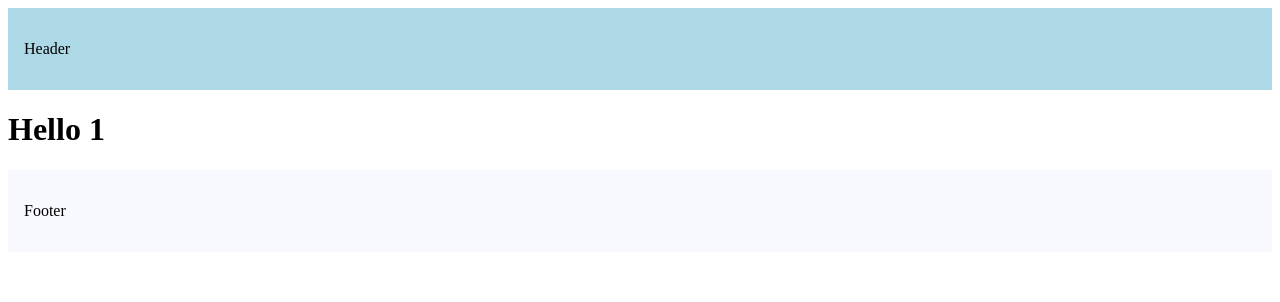
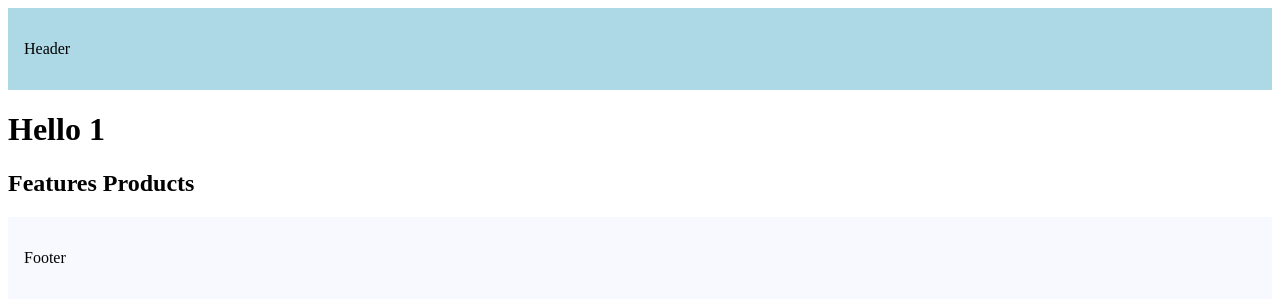
Before and after one commit to arunfloyd/learnNextJS, a Next.js app: page /products/1 in a window 1280 px wide. Shown: the top 302 px of the page. Built offline with nearby package versions, Linux system fonts and the light colour scheme.

Commit message:
Learned nexted layout

```diff
--- /dev/null
+++ b/src/app/products/[productId]/layout.tsx
@@ -0,0 +1,12 @@
+export default function ProductDetailsLayout({
+  children,
+}: {
+  children: React.ReactNode;
+}) {
+  return (
+    <>
+      {children}
+      <h2>Features Products</h2>
+    </>
+  );
+}
```
